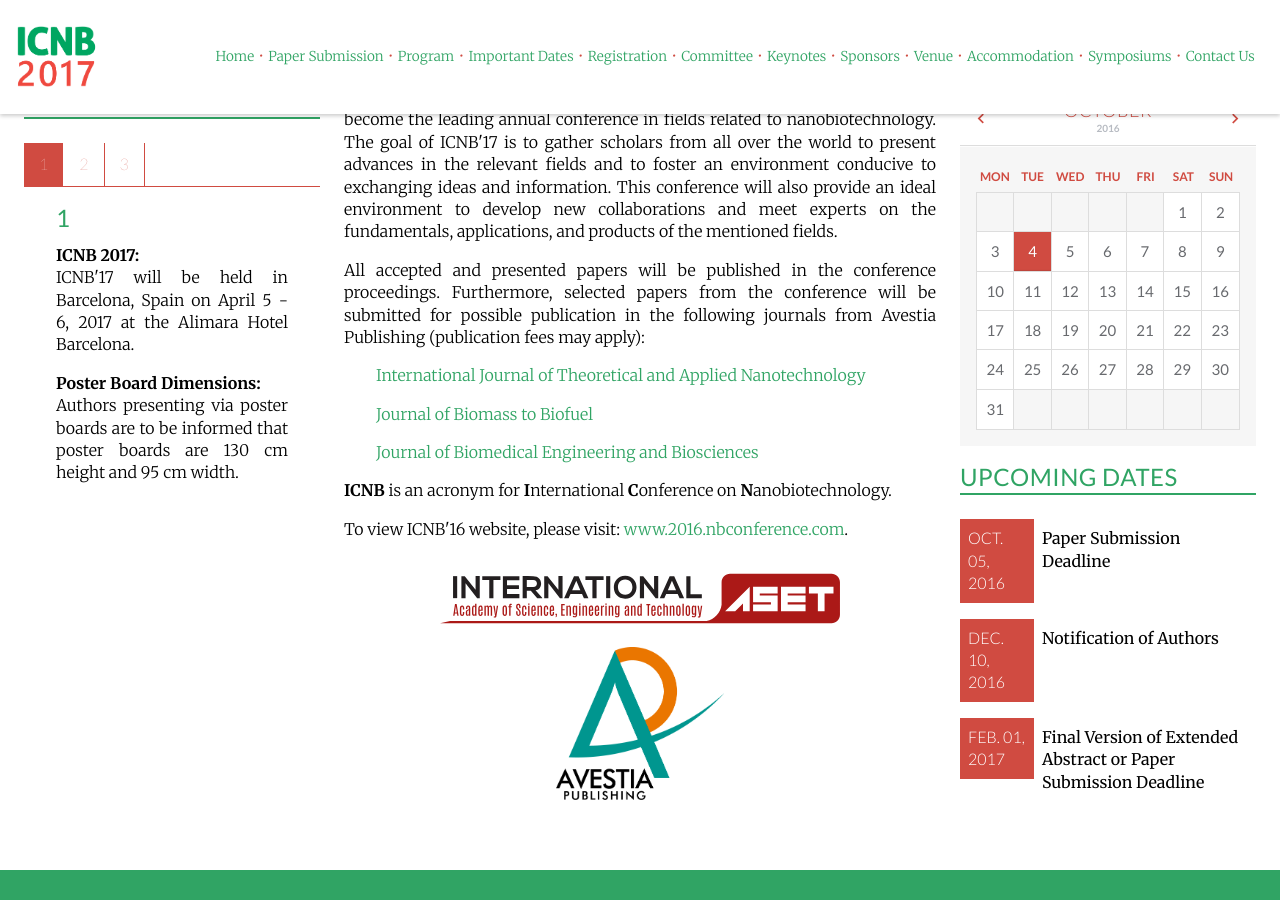
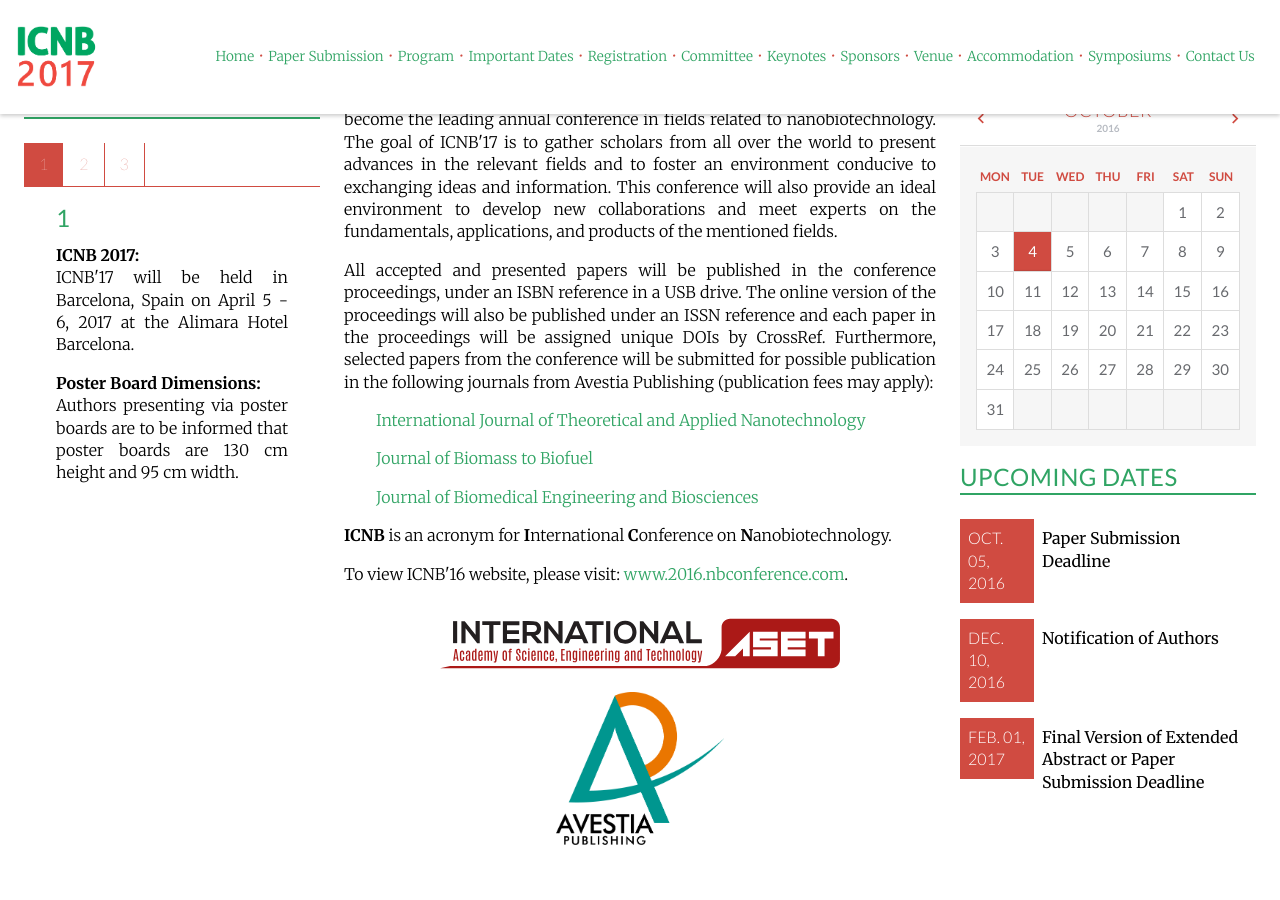
Before and after one commit to intaset/nbconference, a Jekyll site: the page built from index.html, in a window 1280 px wide and 900 px high, scrolled down 445 px. Built offline with Jekyll 4.4.1, drawn with Linux system fonts in a browser that asks for light colours; nearby versions of some CDN libraries; Markdown is read by kramdown in place of the engine named in the settings; comment, search, counter and statistics services are not loaded.

Commit message:
added issn info

```diff
--- a/index.html
+++ b/index.html
@@ -9,7 +9,7 @@ keyword: nanobio sensors, self-assembly, nanobiomechanics, nanobiomedicine, drug
   <div class="unit-spacer content">
     <p class="body">The 2<sup>nd</sup> International Conference on Nanobiotechnology (ICNB'17) aims to become the leading annual conference in fields related to nanobiotechnology. The goal of ICNB'17 is to gather scholars from all over the world to present advances in the relevant fields and to foster an environment conducive to exchanging ideas and information. This conference will also provide an ideal environment to develop new collaborations and meet experts on the fundamentals, applications, and products of the mentioned fields.</p>
 
-    <p class="body">All accepted and presented papers will be published in the conference proceedings. Furthermore, selected papers from the conference will be submitted for possible publication in the following journals from Avestia Publishing (publication fees may apply):</p>
+    <p class="body">All accepted and presented papers will be published in the conference proceedings, under an ISBN reference in a USB drive. The online version of the proceedings will also be published under an ISSN reference and each paper in the proceedings will be assigned unique DOIs by CrossRef. Furthermore, selected papers from the conference will be submitted for possible publication in the following journals from Avestia Publishing (publication fees may apply):</p>
 
 	<p class="body indent"><a href="http://ijtan.avestia.com" class="body-link">International Journal of Theoretical and Applied Nanotechnology</a></p>
 
--- a/papers.html
+++ b/papers.html
@@ -72,7 +72,7 @@ keyword: nanobio sensors, self-assembly, nanobiomechanics, nanobiomedicine, drug
 
     <p class="body">Once the reviewing process is complete, the contact author of each paper will be notified of the result by e-mail. The authors are required to follow the reviews in order to improve their paper before their final submission.</p>
 
-    <p class="body">All accepted extended abstracts, short, and full papers will be published in the proceedings, under an ISBN reference in a USB drive. Selected papers will be published in a Special Issue in the Open-Access Journal "<i>International Journal of Theoretical and Applied Nanotechnology, Journal of Biomass to Biofuel, and Journal of Biomedical Engineering and Biosciences</i>" by Avestia Publishing. For more information, in regards to the journal and Avestia Publishing, please visit our website at <a href="http://avestia.com/" class="body-link">www.avestia.com</a>.</p>
+    <p class="body">All accepted extended abstracts, short, and full papers will be published in the proceedings, under an ISBN reference in a USB drive. The online version of the proceedings will also be published under an ISSN reference and each paper in the proceedings will be assigned unique DOIs by CrossRef. Selected papers will be published in a Special Issue in the Open-Access Journal "<i>International Journal of Theoretical and Applied Nanotechnology, Journal of Biomass to Biofuel, and Journal of Biomedical Engineering and Biosciences</i>" by Avestia Publishing. For more information, in regards to the journal and Avestia Publishing, please visit our website at <a href="http://avestia.com/" class="body-link">www.avestia.com</a>.</p>
 
     <p class="body">All papers must be presented by one of the authors. At least one author <b>must</b> register for the conference and pay the fee prior to Regular Registration deadline (see <a href="../dates" class="body-link">Important Dates</a>) in order for the paper to be published in the conference proceedings and accepted in the final program.</p>
 
```
Also changed, not shown: 2 other files.
